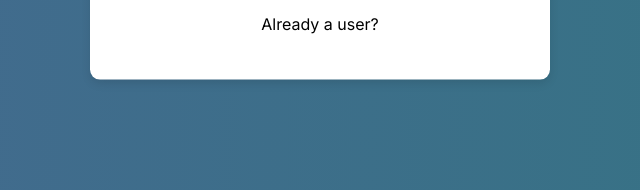
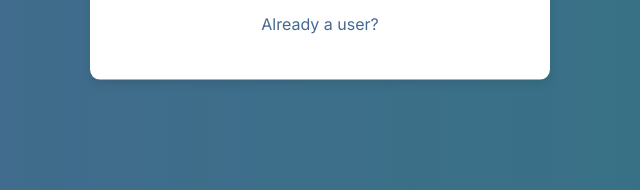
Before and after one commit to microwaves22/KCALM-SPARKHACK2025, a plain HTML site: page homepage.html in a window 1280 px wide. Both pictures are taken after a click on the link "Sign up here". Shown: the part 556-746 px from the top of the page, 320-960 px from the left. Drawn offline with Linux system fonts and the light colour scheme.

Commit message:
add onclick for already user

```diff
--- a/homepage.html
+++ b/homepage.html
@@ -51,7 +51,7 @@
                         <input type="password" id="password" placeholder="Password" required><br>
                         <button type="button" onclick="submitSignUp()">Sign Up</button>
                     </form>
-                    <p>Already a user? </p>
+                    <p><a href="javascript:void(0)" onclick="toggleForm()">Already a user?</a></p>
                 </div>
             </div>
         </div>
```
